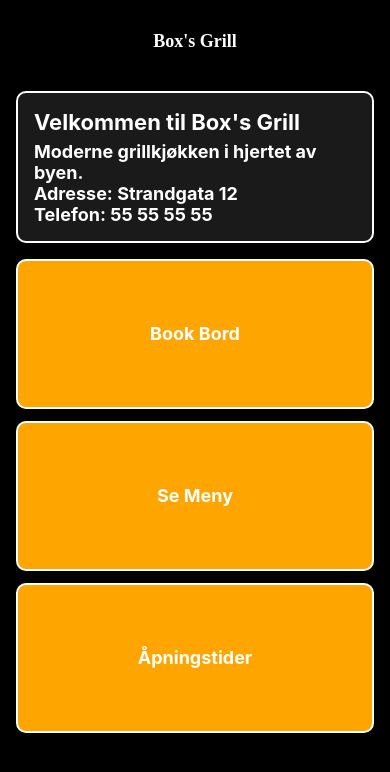
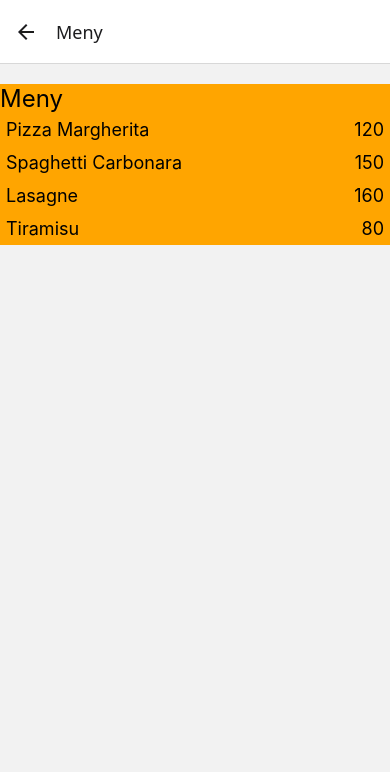
Before and after one commit to magnusbox2/assignment4-inft2508-magnubox, a React Native app: screen /Meny in a window 390 px wide. Shown: the top 772 px of the page. Built offline with nearby package versions, Linux system fonts and the light colour scheme.

Commit message:
Assignment 5 - Finished all but the styling

```diff
--- a/App.tsx
+++ b/App.tsx
@@ -2,76 +2,29 @@ import React, {useState} from "react";
 import { Text, View, StyleSheet, Alert, ScrollView, SectionList} from "react-native";
 import  Boks  from "./components/boks";
 import  Button  from "./components/button";
+import { NavigationContainer } from "@react-navigation/native";
+import { createNativeStackNavigator } from "@react-navigation/native-stack";
 
+import HomeScreen from "./screens/HomeScreen";
+import Meny from "./screens/meny";
+import Åpningstider from "./screens/tider";
+import Bord from "./screens/bord";
 
 
 const restaurant = () => {
-  const initialState = [
-  {id: 1, displayText: "Book Bord"},
-  {id: 2, displayText: "Se Meny"},
-  {id: 3, displayText: "Åpningstider"},
-  ];
 
-  const [buttons, setButtons] = useState(initialState);
-  const [visablePage, setVisablePage] = useState("main");
-  const [items, setItems] = useState ([]);
-
-
-  const showButtonItems = (category) => {
-    var data = require("./data/buttons.json");
-    if (category == "Åpningstider") {
-       setVisablePage("åningstider");
-       setItems(data.Åpningstider);
-    }
-  }
+  const Stack = createNativeStackNavigator();
 
   return (
-    <View style={styles.container}>
-      {/* Header */}
-      <View style={styles.header}>
-        <Text style={[styles.text, { fontFamily: "Copperplate" }]}>Box's Grill</Text>
-      </View>
-      <View style={styles.main}>
-        {visablePage === "main" &&
-        <ScrollView>
-          <Boks />
-          {
-            buttons.map((value, index) => {
-                return <Button key={value.id} displayText={value.displayText} showItems={showButtonItems}/>
-              }
-            )
-          }
-        </ScrollView>
-        };
-        {visablePage === "åningstider" &&
-          <View style={{
-          paddingTop: 20}}>
-            <SectionList
-              sections={items}
-              keyExtractor={(item, index) => item + index}
-              renderItem={({item}) => (
-                  <View style={{
-                    backgroundColor: "orange",
-                    padding: 6, marginVertical: 0,
-                    flexDirection: "row",
-                    justifyContent: "space-between"}}>
-                    <Text style={{fontSize: 18}}>{item.dag}</Text>
-                    <Text style={{fontSize: 18}}>{item.tid}</Text>
-                  </View>
-                )}
-              renderSectionHeader={({ section: { titel } }) => (
-                <View>
-                  <Text style={{fontSize: 24, backgroundColor: "orange"}}>{titel}</Text>
+    <NavigationContainer>
+      <Stack.Navigator>
+        <Stack.Screen name="Home" component={HomeScreen} />
+        <Stack.Screen name="Meny" component={Meny} />
+        <Stack.Screen name="Åpingstider" component={Åpningstider} />
+        <Stack.Screen name="Bord" component={Bord} />
 
-                </View>
-              )}
-            />
-        </View>
-
-        };
-      </View>
-
-    </View>
+      </Stack.Navigator>
+    </NavigationContainer>
   );
 };
 
--- a/data/buttons.json
+++ b/data/buttons.json
@@ -13,9 +13,9 @@
                 ]
     }
     ],
-    "See vår meny": [
+    "Meny": [
         {
-            "Titel" : "Meny",
+            "titel" : "Meny",
             "data": [
                 {"navn": "Pizza Margherita", "pris": 120},
                 {"navn": "Spaghetti Carbonara", "pris": 150},
@@ -25,14 +25,14 @@
         }
 
     ],
-    "Book bord": [
+    "Bord": [
         {
-            "Titel" : "Bord tilgjengelighet",
+            "titel" : "Bord tilgjengelighet",
             "data": [
-                {"id": 1, "antall_seter": 4},
-                {"id": 2, "antall_seter": 2},
-                {"id": 3, "antall_seter": 6},
-                {"id": 4, "antall_seter": 4}
+                {"id": 1, "antall_seter": 4, "Tilgjengelighet": "Ledig"},
+                {"id": 2, "antall_seter": 2, "Tilgjengelighet": "Ledig"},
+                {"id": 3, "antall_seter": 6, "Tilgjengelighet": "Opptatt"},
+                {"id": 4, "antall_seter": 4, "Tilgjengelighet": "Ledig"}
             ]
         }
     ]
--- /dev/null
+++ b/screens/HomeScreen.tsx
@@ -0,0 +1,74 @@
+import React, {useState} from "react";
+import { Text, View, StyleSheet, Alert, ScrollView, SectionList} from "react-native";
+import  Boks  from "../components/boks";
+import  Button  from "../components/button";
+
+
+
+const HomeScreen = ( {navigation} ) => {
+  const initialState = [
+  {id: 1, displayText: "Bord"},
+  {id: 2, displayText: "Meny"},
+  {id: 3, displayText: "Åpningstider"},
+  ];
+
+  const [buttons, setButtons] = useState(initialState);
+
+
+  const showButtonItems = (category) => {
+    if (category == "Meny") {
+       navigation.navigate("Meny");
+    }else if (category == "Åpningstider") {
+       navigation.navigate("Åpingstider");
+    }else if (category == "Bord") {
+       navigation.navigate("Bord");
+    }
+    }
+
+  return (
+    <View style={styles.container}>
+      {/* Header */}
+      <View style={styles.header}>
+        <Text style={[styles.text, { fontFamily: "Copperplate" }]}>Box's Grill</Text>
+      </View>
+      <View style={styles.main}>
+        <ScrollView>
+          <Boks />
+          {
+            buttons.map((value, index) => {
+                return <Button key={value.id} displayText={value.displayText} showItems={showButtonItems}/>
+              }
+            )
+          }
+        </ScrollView>
+      </View>
+
+    </View>
+  );
+};
+
+const styles = StyleSheet.create({
+  container: {
+    flex: 1,
+    backgroundColor: "black",
+    width: "100%",
+  },
+  header: {
+    flex: 1,
+    justifyContent: "center",
+    alignItems: "center",
+  },
+  main: {
+    flex: 9,
+    flexDirection: "column",
+    paddingHorizontal: 16,
+    paddingBottom: 16,
+  },
+  text: {
+    fontSize: 18,
+    fontWeight: "bold",
+    color: "white",
+  },
+});
+
+export default HomeScreen;
--- /dev/null
+++ b/screens/bord.tsx
@@ -0,0 +1,39 @@
+
+import React, {useState} from 'react';
+import { View , Text, SectionList, } from 'react-native';
+
+
+const Bord = ({navigation, route}) => {
+    var data = require("../data/buttons.json");
+    const [items, setItems] = useState (data.Bord);
+
+    return (
+        <View style={{
+          paddingTop: 20}}>
+            <SectionList
+              sections={items}
+              keyExtractor={(item, index) => item + index}
+              renderItem={({item}) => (
+                  <View style={{
+                    backgroundColor: "orange",
+                    padding: 6, marginVertical: 0,
+                    flexDirection: "row",
+                    justifyContent: "space-between"}}>
+                    <Text style={{fontSize: 18}}>{item.id}</Text>
+                    <Text style={{fontSize: 18}}>{item.antall_seter}</Text>
+                    <Text style={{fontSize: 18}}>{item.Tilgjengelighet}</Text>
+
+                  </View>
+                )}
+              renderSectionHeader={({ section: { titel } }) => (
+                <View>
+                  <Text style={{fontSize: 24, backgroundColor: "orange"}}>{titel}</Text>
+
+                </View>
+              )}
+            />
+        </View>
+    );
+}
+
+export default Bord;
--- /dev/null
+++ b/screens/meny.tsx
@@ -0,0 +1,38 @@
+import React, {useState} from 'react';
+import { View , Text, SectionList, } from 'react-native';
+
+
+
+
+const Meny = ({navigation, route}) => {
+    var data = require("../data/buttons.json");
+    const [items, setItems] = useState (data.Meny);
+
+    return (
+        <View style={{
+          paddingTop: 20}}>
+            <SectionList
+              sections={items}
+              keyExtractor={(item, index) => item + index}
+              renderItem={({item}) => (
+                  <View style={{
+                    backgroundColor: "orange",
+                    padding: 6, marginVertical: 0,
+                    flexDirection: "row",
+                    justifyContent: "space-between"}}>
+                    <Text style={{fontSize: 18}}>{item.navn}</Text>
+                    <Text style={{fontSize: 18}}>{item.pris}</Text>
+                  </View>
+                )}
+              renderSectionHeader={({ section: { titel } }) => (
+                <View>
+                  <Text style={{fontSize: 24, backgroundColor: "orange"}}>{titel}</Text>
+
+                </View>
+              )}
+            />
+        </View>
+    );
+}
+
+export default Meny;
--- /dev/null
+++ b/screens/tider.tsx
@@ -0,0 +1,38 @@
+import React, {useState} from 'react';
+import { View , Text, SectionList, } from 'react-native';
+
+
+
+
+const Åpningstider = ({navigation, route}) => {
+    var data = require("../data/buttons.json");
+    const [items, setItems] = useState (data.Åpningstider);
+
+    return (
+        <View style={{
+          paddingTop: 20}}>
+            <SectionList
+              sections={items}
+              keyExtractor={(item, index) => item + index}
+              renderItem={({item}) => (
+                  <View style={{
+                    backgroundColor: "orange",
+                    padding: 6, marginVertical: 0,
+                    flexDirection: "row",
+                    justifyContent: "space-between"}}>
+                    <Text style={{fontSize: 18}}>{item.dag}</Text>
+                    <Text style={{fontSize: 18}}>{item.tid}</Text>
+                  </View>
+                )}
+              renderSectionHeader={({ section: { titel } }) => (
+                <View>
+                  <Text style={{fontSize: 24, backgroundColor: "orange"}}>{titel}</Text>
+
+                </View>
+              )}
+            />
+        </View>
+    );
+}
+
+export default Åpningstider;
```
Also changed, not shown: package.json (+5 -2 lines), 2 other files (tests, documents, lock files or other folders).
